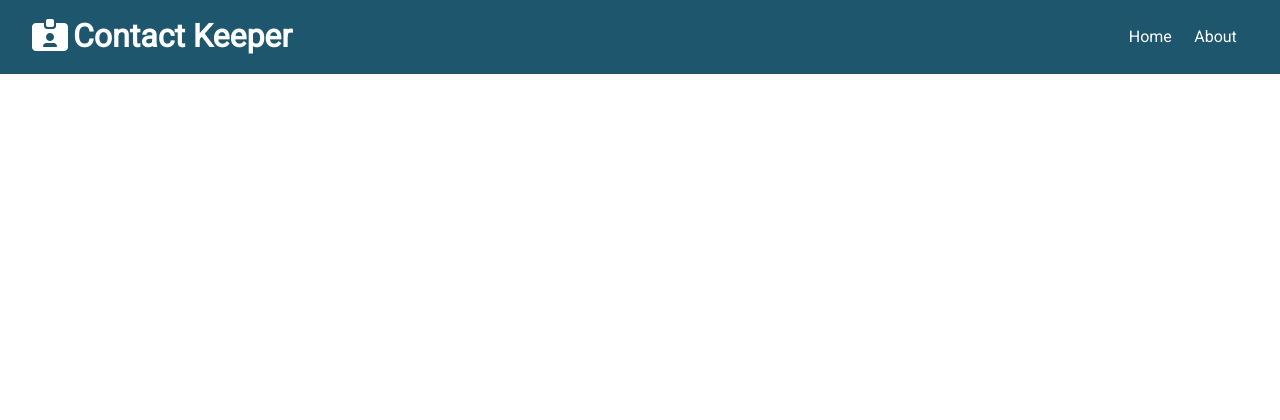
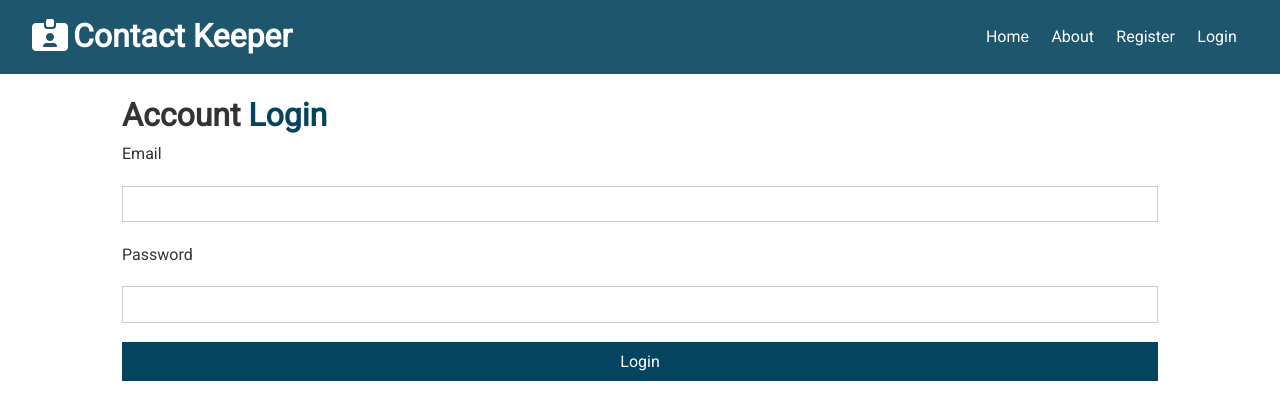
Before and after one commit to LDeng928/ContactKeeper, a React (Create React App) app in the folder client/: page /login in a window 1280 px wide. Shown: the top 420 px of the page. Built offline with nearby package versions, Linux system fonts and the light colour scheme.

Commit message:
Added Register and Login components and Auth Context

```diff
--- a/client/src/App.js
+++ b/client/src/App.js
@@ -4,11 +4,15 @@ import { BrowserRouter as Router, Route, Switch } from 'react-router-dom'
 import { Navbar } from './components/layout/Navbar'
 import { Home } from './components/pages/Home'
 import { About } from './components/pages/About'
+import { Register } from './components/auth/Register';
+import { Login } from './components/auth/Login';
 
 import ContactState from './context/contact/ContactState';
+import AuthState from './context/auth/AuthState';
 
 const App = () => {
   return (
+    <AuthState>
       <ContactState>
       <Router>
         <Fragment>
@@ -17,11 +21,14 @@ const App = () => {
             <Switch>
               <Route exact path='/' component={ Home }></Route>
               <Route exact path='/about' component={ About }></Route>
+              <Route exact path='/register' component={ Register }></Route>
+              <Route exact path='/login' component={ Login }></Route>
             </Switch>
           </div>
         </Fragment>
       </Router>
       </ContactState>
+    </AuthState>
   );
 }
 
--- /dev/null
+++ b/client/src/components/auth/Login.js
@@ -0,0 +1,41 @@
+import React, { useState } from 'react'
+
+export const Login = () => {
+    // This is a form component, so there is local state
+    const [user, setUser] = useState({
+        email: '',
+        password: ''
+    })
+
+    // Destruction from state
+    const { email, password } = user;
+
+    // onChange
+    const onChange = e => {
+        setUser({ ...user, [e.target.name]: e.target.value })
+    }
+
+    // onSubmit
+    const onSubmit = e => {
+        e.preventDefault();
+        console.log('Log in submit');
+    }
+
+    return (
+        <div className='form-container'>
+            <h1>Account <span className="text-primary">Login</span></h1>
+            <form onSubmit={onSubmit}>
+                <div className="form-group">
+                    <label htmlFor="email">Email</label>
+                    <input type="email" email='email' value={email} onChange={onChange} />
+                </div>
+                <div className="form-group">
+                    <label htmlFor="password">Password</label>
+                    <input type="password" name='password' value={password} onChange={onChange} />
+                </div>
+                <input type="submit" value="Login" className='btn btn-primary btn-block' />
+            </form>
+
+        </div>
+    )
+}
--- /dev/null
+++ b/client/src/components/auth/Register.js
@@ -0,0 +1,52 @@
+import React, { useState } from 'react'
+
+export const Register = () => {
+    // This is a form component, so there is local state
+    const [user, setUser] = useState({
+        name: '',
+        email: '',
+        password: '',
+        confirmPassword: ''
+    })
+
+    // Destruction from state
+    const { name, email, password, confirmPassword } = user;
+
+    // onChange
+    const onChange = e => {
+        setUser({ ...user, [e.target.name]: e.target.value })
+    }
+
+    // onSubmit
+    const onSubmit = e => {
+        e.preventDefault();
+        console.log('Registed submit');
+    }
+
+    return (
+        <div className='form-container'>
+            <h1>Account <span className="text-primary">Register</span></h1>
+            <form onSubmit={onSubmit}>
+                <div className="form-group">
+                    <label htmlFor="name">Name</label>
+                    <input type="text" name='name' value={name} onChange={onChange} />
+                </div>
+                <div className="form-group">
+                    <label htmlFor="email">Email</label>
+                    <input type="email" email='email' value={email} onChange={onChange} />
+                </div>
+                <div className="form-group">
+                    <label htmlFor="password">Password</label>
+                    <input type="password" name='password' value={password} onChange={onChange} />
+                </div>
+                <div className="form-group">
+                    <label htmlFor="confirmPassword">Confirm Password</label>
+                    <input type="password" name='confirmPassword' value={confirmPassword} onChange={onChange} />
+                </div>
+
+                <input type="submit" value="Register" className='btn btn-primary btn-block' />
+            </form>
+
+        </div>
+    )
+}
--- a/client/src/components/layout/Navbar.js
+++ b/client/src/components/layout/Navbar.js
@@ -15,6 +15,12 @@ export const Navbar = ({ title, icon }) => {
                 <li>
                     <Link to="/about">About</Link>
                 </li>
+                <li>
+                    <Link to="/register">Register</Link>
+                </li>
+                <li>
+                    <Link to="/login">Login</Link>
+                </li>
             </ul>
         </div>
     )
--- /dev/null
+++ b/client/src/context/auth/AuthState.js
@@ -0,0 +1,55 @@
+import React, { useReducer } from 'react';
+import AuthContext from './authContext';
+import AuthReducer from './authReducer'
+import {
+    REGISTER_SUCCESS,
+    REGISTER_FAIL,
+    USER_LOADED,
+    AUTH_ERROR,
+    LOGIN_SUCCESS,
+    LOGIN_FAIL,
+    LOGOUT,
+    CLEAR_ERRORS
+} from '../types'
+
+const AuthState = props => {
+    const initialState = {
+        user: null,
+        token: localStorage.getItem('token'),
+        isAuthenticated: null,
+        loading: true,
+        error: null
+    };
+
+    // Pull out the state and dispatch to the reducer
+    const [state, dispatch] = useReducer(AuthReducer, initialState);
+
+    // Actions
+    // Load user
+
+    // Register user
+
+    // Log in user
+
+    // Logout
+
+    // Clear errors
+
+
+
+    // Return the provider
+    return (
+        <AuthContext.Provider
+            value = {{
+                user: state.user,
+                token: state.token,
+                isAuthenticated: state.isAuthenticated,
+                loading: state.loading,
+                error: state.error
+            }}>
+            {props.children}
+        </AuthContext.Provider>
+    )
+}
+
+export default AuthState;
--- /dev/null
+++ b/client/src/context/auth/authContext.js
@@ -0,0 +1,5 @@
+import { createContext } from 'react'
+
+const authContext = createContext();
+
+export default authContext;
--- a/client/src/context/types.js
+++ b/client/src/context/types.js
@@ -7,3 +7,12 @@ export const FILTER_CONTACT = 'FILTER_CONTACT';
 export const CLEAR_FILTER = 'CLEAR_FILTER';
 export const SET_ALERT = 'SET_ALERT';
 export const REMOVE_ALERT = 'REMOVE_ALERT';
+
+export const REGISTER_SUCCESS = 'REGISTER_SUCCESS';
+export const REGISTER_FAIL = 'REGISTER_FAIL';
+export const USER_LOADED = 'USER_LOADED';
+export const AUTH_ERROR = 'AUTH_ERROR';
+export const LOGIN_SUCCESS = 'LOGIN_SUCCESS';
+export const LOGIN_FAIL = 'LOGIN_FAIL';
+export const LOGOUT = 'LOGOUT';
+export const CLEAR_ERRORS = 'CLEAR_ERRORS';
```
Also changed, not shown: client/src/context/auth/authReducer.js (added). Lines whose indentation alone changed are shown as unchanged.
